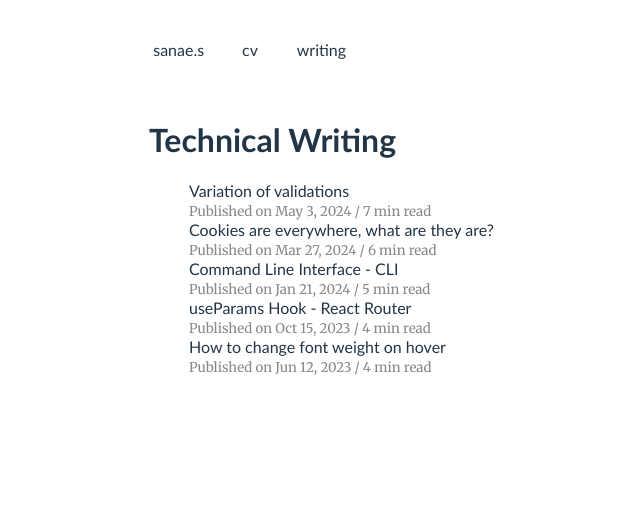
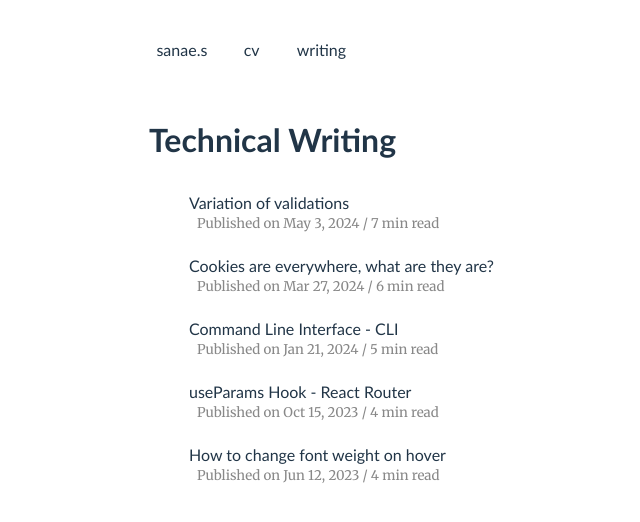
Before and after one commit to Pokasana/intro-page, a React (Vite) app: page /writing in a window 1280 px wide. Shown: the top 522 px of the page, without its empty margins (199-839 px from the left). Built offline with nearby package versions, Linux system fonts and the light colour scheme.

Commit message:
add padding and hover effect to list and anker elements n Blog.jsx

```diff
--- a/src/features/writing/Blog.jsx
+++ b/src/features/writing/Blog.jsx
@@ -9,37 +9,45 @@ function Blog() {
 
       <div>
         <ul className="list-none ">
-          <li>
+          <li className="py-3">
             <a
-            className="hover:bg-sky-700"
+            className="hover:font-semibold"
             href="https://medium.com/@sanae.s.soma/variation-of-validations-9b9929757d10" target="_blank">
             Variation of validations</a>
             <br/>
-            <small>Published on May 3, 2024 / 7 min read</small>
+            <small className="ml-2">Published on May 3, 2024 / 7 min read</small>
           </li>
-          <li>
-            <a href="https://medium.com/@sanae.s.soma/cookies-are-everywhere-what-are-they-are-a9f9ef3d3abe" target="_blank">
+          <li className="py-3">
+            <a
+            className="hover:font-semibold"
+            href="https://medium.com/@sanae.s.soma/cookies-are-everywhere-what-are-they-are-a9f9ef3d3abe" target="_blank">
             Cookies are everywhere, what are they are?</a>
             <br/>
-            <small>Published on Mar 27, 2024 / 6 min read</small>
+            <small className="ml-2">Published on Mar 27, 2024 / 6 min read</small>
           </li>
-          <li>
-            <a href="https://medium.com/@sanae.s.soma/command-line-interface-cli-2c4efcb5da56" target="_blank">
+          <li className="py-3">
+            <a
+            className="hover:font-semibold"
+            href="https://medium.com/@sanae.s.soma/command-line-interface-cli-2c4efcb5da56" target="_blank">
             Command Line Interface - CLI</a>
             <br/>
-            <small>Published on Jan 21, 2024 / 5 min read</small>
+            <small className="ml-2">Published on Jan 21, 2024 / 5 min read</small>
           </li>
-          <li>
-            <a href="https://medium.com/@sanae.s.soma/useparams-hook-react-router-7fab77d8bbd2" target="_blank">
+          <li className="py-3">
+            <a
+            className="hover:font-semibold"
+            href="https://medium.com/@sanae.s.soma/useparams-hook-react-router-7fab77d8bbd2" target="_blank">
             useParams Hook - React Router</a>
             <br/>
-            <small>Published on Oct 15, 2023 / 4 min read</small>
+            <small className="ml-2">Published on Oct 15, 2023 / 4 min read</small>
           </li>
-          <li>
-            <a href="https://medium.com/@sanae.s.soma/how-to-change-font-weight-on-hover-4f97e7f32a99" target="_blank">
+          <li className="py-3">
+            <a
+            className="hover:font-semibold"
+            href="https://medium.com/@sanae.s.soma/how-to-change-font-weight-on-hover-4f97e7f32a99" target="_blank">
             How to change font weight on hover</a>
             <br/>
-            <small>Published on Jun 12, 2023 / 4 min read</small>
+            <small className="ml-2">Published on Jun 12, 2023 / 4 min read</small>
           </li>
         </ul>
       </div>
--- a/src/index.css
+++ b/src/index.css
@@ -18,7 +18,6 @@
 
 a {
   position: static;
-  padding-right: 8px;
   color: inherit;
   text-decoration: inherit;
 }
```
